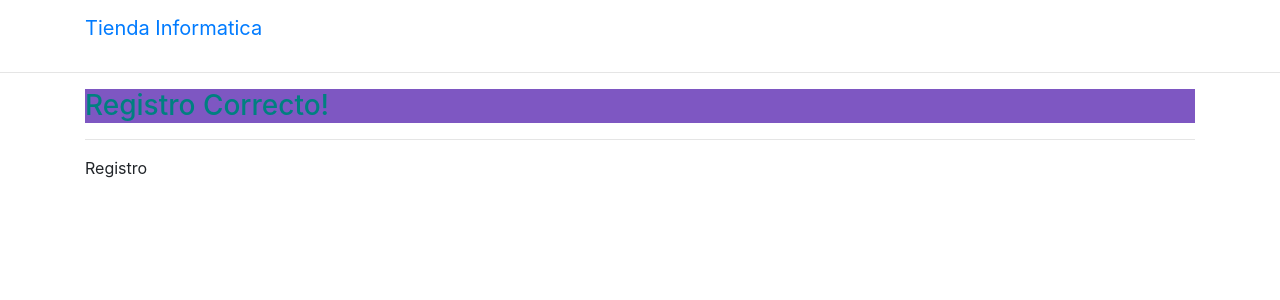
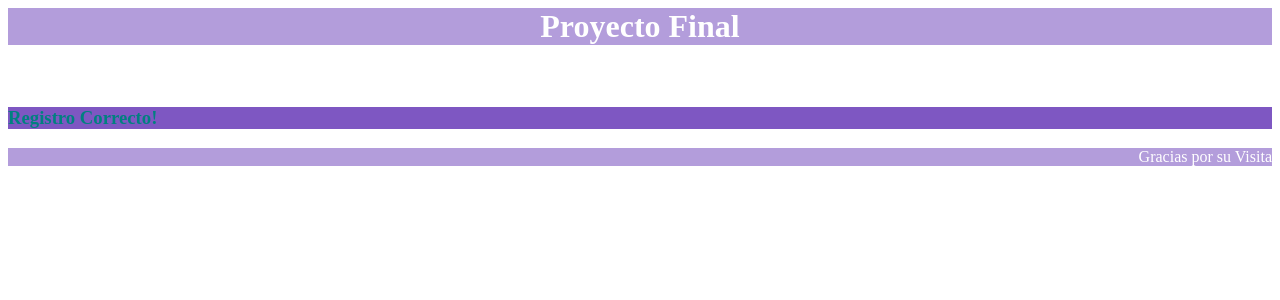
Before and after one commit to SystemsUMG/proyecto-final, a Django app: page /stock/ in a window 1280 px wide. Shown: the top 300 px of the page. Run offline with Django 3.2, Linux system fonts and the light colour scheme; some libraries are stand-ins or nearby versions.

Commit message:
Cambio en URLS y Modificación Templates

```diff
--- a/ProyectoFinal/urls.py
+++ b/ProyectoFinal/urls.py
@@ -14,14 +14,9 @@ Including another URLconf
     2. Add a URL to urlpatterns:  path('blog/', include('blog.urls'))
 """
 from django.contrib import admin
-from django.urls import path
-
-from django.contrib import admin
-from django.urls import path
-from TiendaEquipo.views import registro, stock
+from django.urls import path, include
 
 urlpatterns = [
     path('admin/', admin.site.urls),
-    path('signin/', registro, name = ('Registro')),
-    path('stock/', stock, name="Stock")
+    path('', include('TiendaEquipo.urls')),
 ]
--- a/TiendaEquipo/forms.py
+++ b/TiendaEquipo/forms.py
@@ -1,7 +1,7 @@
 from django import forms
 from TiendaEquipo.models import Cliente
 
-class FormularioRegistro(forms.ModelForm):
+class FormularioCliente(forms.ModelForm):
 
     class Meta:
         model = Cliente
--- a/TiendaEquipo/templates/ba.html
+++ b/TiendaEquipo/templates/TiendaEquipo/base.html
@@ -5,6 +5,7 @@
     <title>
 
         {%block title%} {%endblock%}
+        <link href="https://stackpath.bootstrapcdn.com/bootstrap/4.5.0/css/bootstrap.min.css" rel="stylesheet" integrity="sha384-9aIt2nRpC12Uk9gS9baDl411NQApFmC26EwAOH8WgZl5MYYxFfc+NcPb1dKGj7Sk" crossorigin="anonymous">
     </title>
 
 </head>
@@ -12,7 +13,7 @@
 <body>
     <h1 style="background-color: rgb(179, 157, 219); color: white; text-align: center;">Proyecto Final</h1>
 
-    {#{% include "superior/barra.html" %}#}
+    {#{% include "TiendaEquipo/superior/barra.html" %}#}
 
     <h3 style="background-color: 149, 117, 205; color: white;">Tienda de Informática</h3>
 
--- a/TiendaEquipo/templates/formulario_registro.html
+++ b/TiendaEquipo/templates/TiendaEquipo/formulario_cliente.html
@@ -1,4 +1,4 @@
-{% extends "base.html" %}
+{% extends "TiendaEquipo/base.html" %}
 
 {% block title %} <h1>Bienvenido al Registro</h1> {% endblock %}
 
--- a/TiendaEquipo/templates/stock.html
+++ b/TiendaEquipo/templates/TiendaEquipo/stock.html
@@ -1,4 +1,4 @@
-{% extends "base.html" %}
+{% extends "TiendaEquipo/base.html" %}
 
 {% block title %} Registro Correcto! {% endblock %}
 
--- a/TiendaEquipo/templates/base.html
+++ /dev/null
@@ -1,47 +0,0 @@
-<!DOCTYPE html>
-<html lang="en">
-  <head>
-    <meta charset="utf-8">
-    <meta http-equiv="X-UA-Compatible" content="IE=edge">
-    <meta name="viewport" content="width=device-width, initial-scale=1">
-    <meta name="description" content="">
-    <meta name="author" content="">
-    <link rel="icon" href="../../favicon.ico">
-    <title>Registro</title>
-    <link rel="stylesheet" href="https://stackpath.bootstrapcdn.com/bootstrap/4.5.0/css/bootstrap.min.css" integrity="sha384-9aIt2nRpC12Uk9gS9baDl411NQApFmC26EwAOH8WgZl5MYYxFfc+NcPb1dKGj7Sk" crossorigin="anonymous">
-    <!-- Bootstrap core CSS -->
-    <link href="/css/bootstrap.css" rel="stylesheet">
-    <!-- Custom styles for this template -->
-    <link href="/css/jumbotron.css" rel="stylesheet">
-    <!-- Custom CSS -->
-    <link href="/css/custom.css" rel="stylesheet">
-  </head>
-
-  <body>
-
-    {% include 'navbar.html'%}
-
-    {% block jumbotron %}
-    {% endblock %}
-
-    <hr>
-
-    <div class="container">
-      <div class="row-fluid">
-        {% block content %}
-        {% endblock %}
-      </div>
-    <hr>
-      <footer>
-        <p>Registro</p>
-      </footer>
-    </div>
-
-
-    <!-- Bootstrap core JavaScript
-    ================================================== -->
-    <!-- Placed at the end of the document so the pages load faster -->
-    <script src="https://ajax.googleapis.com/ajax/libs/jquery/1.11.1/jquery.min.js"></script>
-    <script src="/static/js/bootstrap.min.js"></script>
-  </body>
-</html>
--- a/TiendaEquipo/templates/navbar.html
+++ /dev/null
@@ -1,29 +0,0 @@
-<div class="navbar navbar-inverse navbar-fixed-top" role="navigation">
-    <div class="container">
-      <div class="navbar-header">
-        <a class="navbar-brand" href="#">Tienda Informatica</a>
-      </div>
-
-      <div class="navbar-collapse collapse">
-            <ul class="nav navbar-nav pull-right">
-                {% if request.user.is_authenticated %}
-                    <li class='dropdown'>
-                        <a href='#' class='dropdown-toggle' data-toggle='dropdown'>Account
-                            <span class="caret"></span>
-                        </a>
-                        <ul class='dropdown-menu' role='menu'>
-                            <li><a href="#">Account Information</a></li>
-                            <li><a href="/accounts/logout">Logout</a></li>
-                        </ul>
-                    </li>
-                {% else %}
-                    <li><a href="/accounts/register">Sign Up</a></li>
-                    <li><a href="/accounts/login">Login</a></li>
-                {% endif %}
-
-            </ul>
-
-        </div><!--/.navbar-collapse -->
-
-    </div>
-</div>
--- /dev/null
+++ b/TiendaEquipo/urls.py
@@ -0,0 +1,7 @@
+from django.urls import path
+from TiendaEquipo.views import cliente, stock
+
+urlpatterns = [
+    path('cliente/', cliente, name = ('Cliente')),
+    path('stock/', stock, name="Stock")
+]
--- a/TiendaEquipo/views.py
+++ b/TiendaEquipo/views.py
@@ -1,29 +1,29 @@
 from django.shortcuts import render
 from  django.http import HttpResponse
-from TiendaEquipo.forms import FormularioRegistro
+from TiendaEquipo.forms import FormularioCliente
 from TiendaEquipo.models import Cliente
 from django.shortcuts import redirect
 
 # Create your views here.
 
-def registro(request):
+def cliente(request):
 
     if request.method == "POST":
 
-        formulario = FormularioRegistro(request.POST, request.FILES)
+        formulario = FormularioCliente(request.POST, request.FILES)
 
         if formulario.is_valid():
 
             formulario.save()
 
-            return render(request, "stock.html")
+            return render(request, "TiendaEquipo/stock.html")
 
     else:
 
-        formulario = FormularioRegistro()
+        formulario = FormularioCliente()
 
-    return render(request, "formulario_registro.html", {"form": formulario})
+    return render(request, "TiendaEquipo/formulario_cliente.html", {"form": formulario})
 
 def stock(request):
 
-    return render(request, "stock.html")
+    return render(request, "TiendaEquipo/stock.html")
```
Also changed, not shown: TiendaEquipo/templates/TiendaEquipo/superior/barra.html (renamed from TiendaEquipo/templates/superior/barra.html), db.sqlite3, fotos/21_kDYrQ04.jpg (added).
